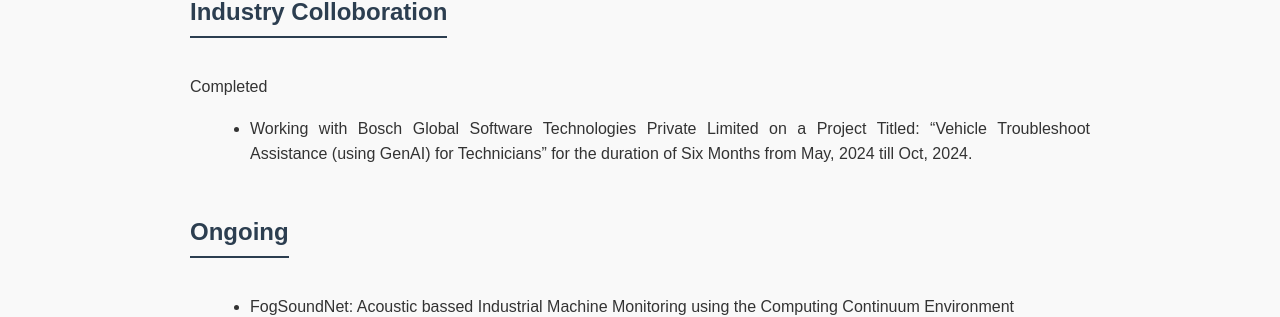
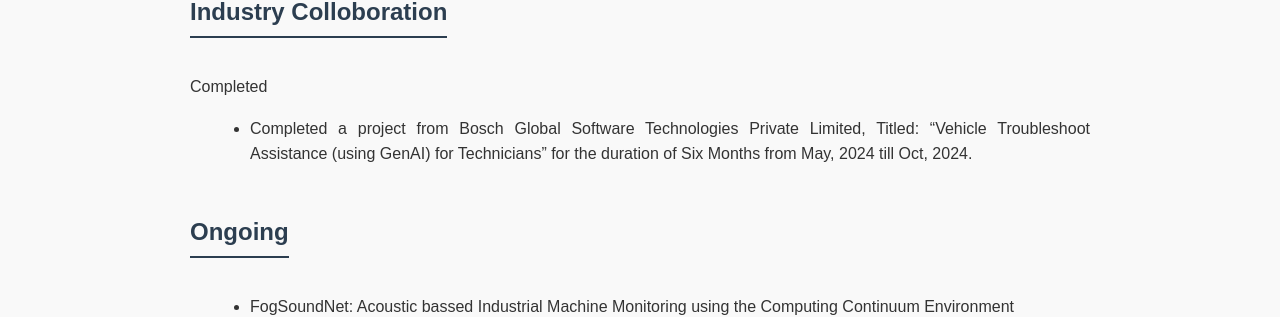
Before and after one commit to Nateshbv/Nateshbv.github.io, a Jekyll site: the page built from Projects.md, in a window 1280 px wide. Shown: the part 254-571 px from the top of the page. Built offline with Jekyll 4.4.1, drawn with Linux system fonts in a browser that asks for light colours.

Commit message:
Update Projects.md

```diff
--- a/Projects.md
+++ b/Projects.md
@@ -6,7 +6,7 @@
 
  Completed
 
-- Working with Bosch Global Software Technologies Private Limited on a Project Titled: "Vehicle Troubleshoot Assistance (using GenAI) for Technicians" for the duration of Six Months from May, 2024 till Oct, 2024.
+- Completed a project from  Bosch Global Software Technologies Private Limited,  Titled: "Vehicle Troubleshoot Assistance (using GenAI) for Technicians" for the duration of Six Months from May, 2024 till Oct, 2024.
 
 ## Ongoing
 - FogSoundNet: Acoustic bassed Industrial Machine Monitoring using the Computing Continuum Environment
```
